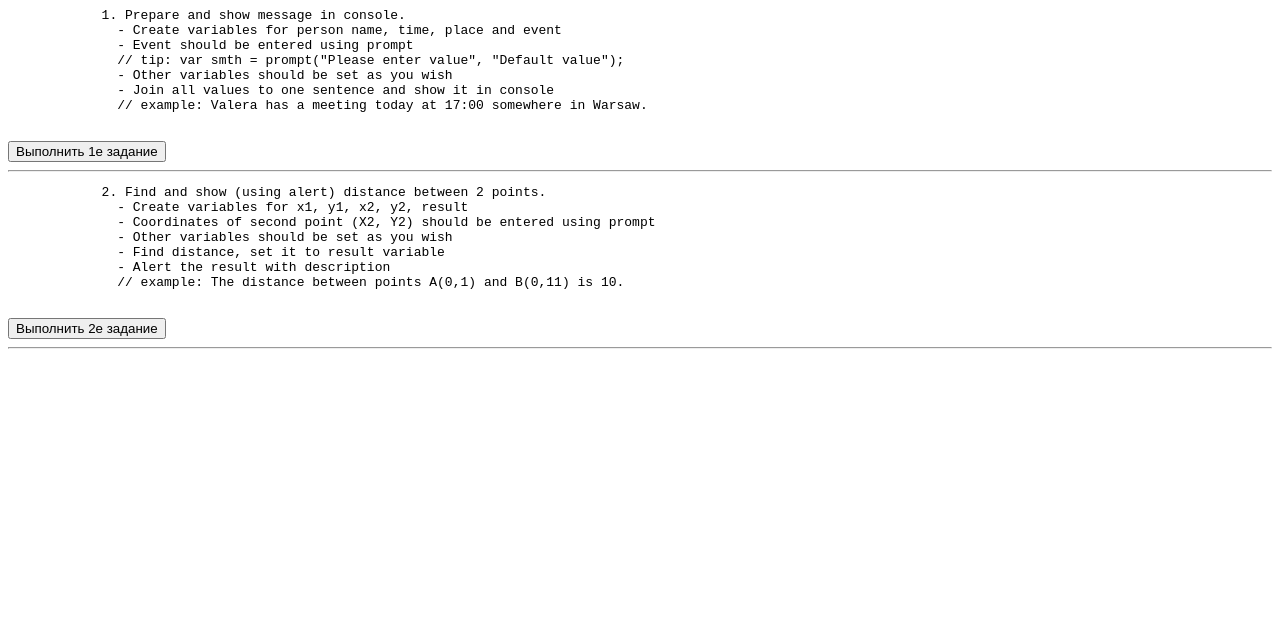
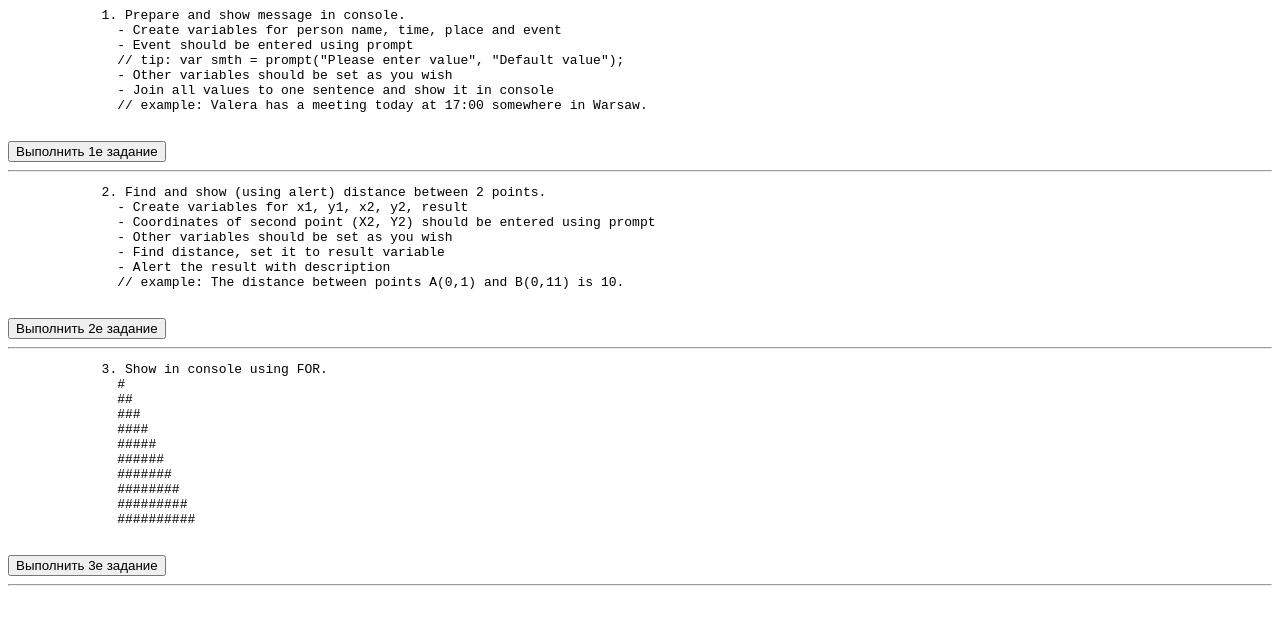
Before and after one commit to doromones/c-education, a plain HTML site: page lessons/bff39e47278a9c10820a49b70c8284d1.html in a window 1280 px wide. Drawn offline with Linux system fonts and the light colour scheme.

Commit message:
3е задание 3й работы

```diff
--- a/lessons/bff39e47278a9c10820a49b70c8284d1.html
+++ b/lessons/bff39e47278a9c10820a49b70c8284d1.html
@@ -28,6 +28,23 @@
               // example: The distance between points A(0,1) and B(0,11) is 10.
         </pre>
         <button onclick="init_2_e(); return false;" >Выполнить 2е задание</button>
+    </div>
+    <hr>
+    <div>
+        <pre>
+            3. Show in console using FOR.
+              #
+              ##
+              ###
+              ####
+              #####
+              ######
+              #######
+              ########
+              #########
+              ##########
+        </pre>
+        <button onclick="init_3_e(); return false;" >Выполнить 3е задание</button>
     </div>
     <hr>
 </body>
@@ -74,5 +91,15 @@
         console.log(string)
         alert(string)
     }
+
+    function init_3_e(){
+        for (var i = 0; i < 10; i++) {
+            var string = ''
+            for (var j = 0; j <= i; j++) {
+              string += '#'
+            }
+            console.log(string)
+        }
+    }
 </script>
 </html>
```
